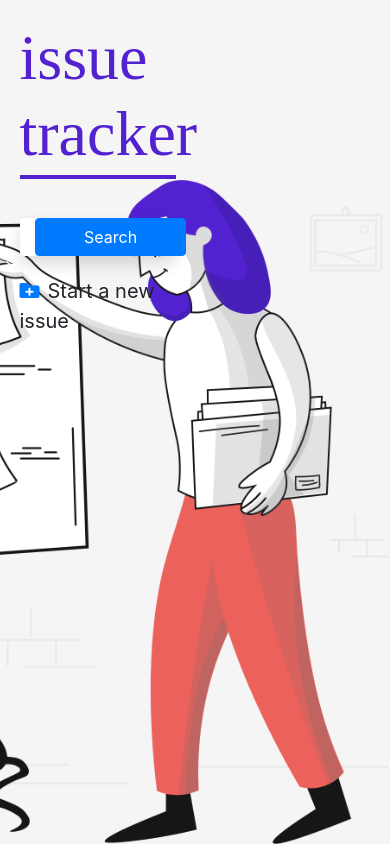
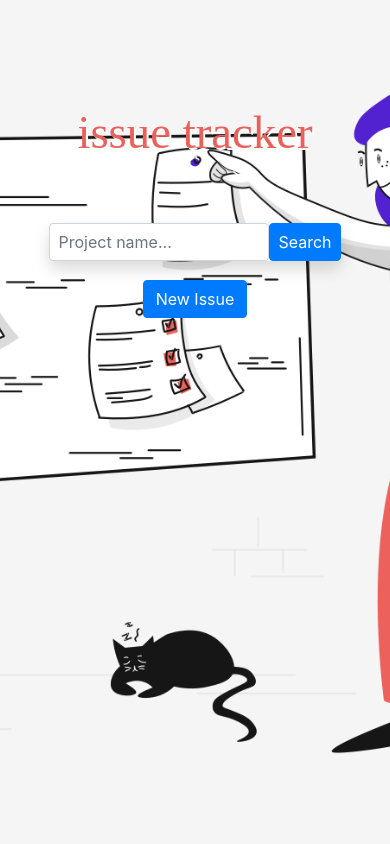
Before and after one commit to torranicles/project-issuetracker, a React (Create React App) app: page / in a window 390 px wide. Built offline with nearby package versions, Linux system fonts and the light colour scheme; a web font is replaced by a local one.

Commit message:
Responsive Home design

```diff
--- a/src/App.js
+++ b/src/App.js
@@ -18,18 +18,28 @@ class App extends React.Component {
         this.handleSubmit = this.handleSubmit.bind(this);
         this.handleProjectSearch = this.handleProjectSearch.bind(this);
         this.handleViewForm = this.handleViewForm.bind(this);
+        this.handleToggle = this.handleToggle.bind(this);
         this.handleCloseForm = this.handleCloseForm.bind(this);
     }
+
     handleViewForm() {
         this.setState({
             viewForm: true
         })
     }
 
+    handleToggle() { //for 768px and lower viewports
+        this.setState({
+            viewForm: true
+        });
+        document.getElementById('left-panel').classList.add('d-none');
+    }
+
     handleCloseForm() {
         this.setState({
             viewForm: false
-        })
+        });
+        document.getElementById('left-panel').classList.remove('d-none');
     }
 
     handleSearchChange(e) {
@@ -100,6 +110,7 @@ class App extends React.Component {
                             handleProjectSearch={this.handleProjectSearch}
                             handleSearchChange={this.handleSearchChange}
                             handleViewForm={this.handleViewForm}
+                            handleToggle={this.handleToggle}
                             handleCloseForm={this.handleCloseForm}
                             handleFormChange={this.handleFormChange}
                             handleSubmit={this.handleSubmit}
--- a/src/Home.module.css
+++ b/src/Home.module.css
@@ -13,11 +13,11 @@
 
 .head {
     display: inline-block;
-    margin: 10% 0 0 10%;
-    font-size: 4rem;
+    margin: 15% 0 0 10%;
+    font-size: 3.5rem;
     font-family: 'Cantata One', serif;
-    color: rgb(82,34,208);
-    border-bottom: 4px solid rgb(82,34,208);
+    color: rgb(236, 96, 91);
+    border-bottom: 4px solid rgb(236, 96, 91);
     padding-bottom: 1%;
     width: 40vw;
 }
@@ -26,24 +26,153 @@
     display: flex;
     border-radius: .5rem;
     background-color: white;
-    margin: 20% 0 0 10%;
+    margin: 20% 0 10% 10%;
     width: 40vw;
 }
 
-.addBtn {
-    margin: 10% 0 0 10%;
-    font-size: 20px;
-    cursor: pointer;
+.searchBar {
+    padding: 5% !important;
+    border-style: none;
 }
 
-.addBtn:hover span {
+.addBtn {
+    margin-left: 10%;
+}
+
+span {
+    cursor: pointer;
+    font-size: 20px;
+}
+
+span:hover {
     text-decoration: underline;
 }
 
 .formContainer {
     width: 70%;
-    background-color: rgba(26, 26, 26, 0.9);
+    background-color: rgba(236, 96, 91, 0.95);
     border-radius: .5rem;
-    padding: 3% 7%;
-    color: white;
+    padding: 2% 5%;
+    font-size: 18px;
+    color: black;
 }
+
+.leftPanel {
+    width: 50%;
+    height: 100%;
+    display: flex;
+    flex-direction: column;
+}
+
+.modal {
+    display: flex;
+    align-items: center;
+    justify-content: center;
+    width: 50%;
+    height: 100%;
+}
+
+#newIssueBtn {
+    display: none;
+}
+
+#searchBtn {
+    padding: 0 5%;
+}
+
+@media only screen and (max-width: 1024px) {
+    .head {
+        margin: 35% 0 15% 10%;
+        font-size: 2.75rem;
+    }
+
+    .formContainer {
+        width: 90%;
+        margin-bottom: 20%;
+    }
+
+    .newIssue {
+        font-size: 26px;
+    }
+
+    span {
+        text-shadow: -2px 2px #F5F5F5;
+    }
+}
+
+@media only screen and (max-width: 768px) {
+    #newIssueBtn {
+        display: inline-block;
+    }
+
+    #searchBtn {
+        padding: 0 3%;
+    }
+
+    .addBtn {
+        display: none;
+    }
+
+    .leftPanel {
+        width: 100vw;
+        height: 70vh;
+        justify-content: center;
+        align-items: center;
+    }
+
+    .modal {
+        width: 100%;
+    }
+
+    .formContainer {
+        width: 60%
+    }
+
+    .head {
+        margin: 0;
+        text-shadow: 2px 2px white;
+        font-size: 10vw;
+        border-bottom: 0;
+        width: 100%;
+        display: flex;
+        align-items: center;
+        justify-content: center;
+    }
+
+    .searchContainer {
+        margin: 15% 0 5%;
+        width: 55%;
+    }
+
+    .searchBar {
+        padding: 5% 3% !important;
+    }
+
+    span {
+        color: rgb(0,123,255);
+        font-size: 24px;
+        font-weight: 600;
+    }
+}
+
+@media only screen and (max-width: 600px) {
+    .bg {
+        background-position: center;
+    }
+
+    .leftPanel {
+        height: 50vh;
+    }
+
+    .formContainer {
+        width: 80%;
+    }
+
+    .searchContainer {
+        width: 75%;
+    }
+
+    .head {
+        font-size: 12vw;
+    }
+}
--- a/src/components/AddIssue.js
+++ b/src/components/AddIssue.js
@@ -1,27 +1,28 @@
+import HomeStyles from '../Home.module.css'
+
 const AddIssue = (props) => {
     return (
         <div className="w-100">
             <form onSubmit={props.handleSubmit} id="form">
                 {
                     props.newSubmit //From adding issue on homepage
-                    ? <i className="fas fa-times float-right" onClick={props.handleCloseForm}/>
+                    ? <i className="fas fa-times float-right text-white" style={{cursor: 'pointer'}}onClick={props.handleCloseForm}/>
                     : null
                 }
                 {
                     props.editForm
-                    ? <h1>Edit issue</h1>
-                    : <h1>New issue</h1>
+                    ? <h1 className="mb-3 text-center">Edit issue</h1>
+                    : <h1 className={`mb-3 text-center text-white ${HomeStyles.newIssue}`}>New issue</h1>
                 }
-                <br/>
                 {
                     props.newSubmit //From adding issue on homepage
-                    ?   <div className="form-group">
+                    ?   <div className="form-group mb-2">
                             <label htmlFor="Project name">Project name:</label>
                             <input onChange={props.handleChange} name="project" type="text" className="form-control" required/>
                         </div>
                         : null
                 }
-                <div className="form-group">
+                <div className="form-group mb-2">
                     <label htmlFor="Issue title">Issue title:</label>
                     <input
                         onChange={props.handleChange}
@@ -32,7 +33,7 @@ const AddIssue = (props) => {
                         required
                     />
                 </div>
-                <div className="form-group">
+                <div className="form-group mb-2">
                     <label htmlFor="Description">Description:</label>
                     <input
                         onChange={props.handleChange}
@@ -43,7 +44,17 @@ const AddIssue = (props) => {
                         required
                     />
                 </div>
-                <div className="form-group">
+                <div className="form-group mb-2">
+                    <label htmlFor="Status">Status:</label>
+                    <input
+                        onChange={props.handleChange}
+                        name="status_text"
+                        type="text"
+                        className="form-control"
+                        defaultValue={props.status}
+                    />
+                </div>
+                <div className="form-group mb-2">
                     <label htmlFor="Created by">Created by:</label>
                     <input
                         onChange={props.handleChange}
@@ -54,7 +65,7 @@ const AddIssue = (props) => {
                         required
                     />
                 </div>
-                <div className="form-group">
+                <div className="form-group mb-3">
                     <label htmlFor="Assigned to">Assigned to:</label>
                     <input
                         onChange={props.handleChange}
@@ -64,23 +75,13 @@ const AddIssue = (props) => {
                         defaultValue={props.assigned_to}
                     />
                 </div>
-                <div className="form-group">
-                    <label htmlFor="Status">Status:</label>
-                    <input
-                        onChange={props.handleChange}
-                        name="status_text"
-                        type="text"
-                        className="form-control"
-                        defaultValue={props.status}
-                    />
-                </div>
                 {
                     props.message
                     ? props.message
                     : null
                 }
                 <div className="text-center">
-                    <button type="submit" className="btn btn-dark">
+                    <button type="submit" className="btn btn-light">
                         {
                             props.message && props.message.includes('Project name already exists.')
                             ? 'Confirm'
--- a/src/components/Home.js
+++ b/src/components/Home.js
@@ -5,7 +5,7 @@ import AddIssue from './AddIssue.js'
 const Home = (props) => {
     return (
         <div className={styles.bg}>
-                <div className="w-50 h-100">
+                <div className={styles.leftPanel} id="left-panel">
                     <h1 className={styles.head}>
                         issue tracker
                     </h1>
@@ -13,21 +13,21 @@ const Home = (props) => {
                         <input type="text"
                             onChange={props.handleSearchChange}
                             placeholder="Project name..."
-                            className="form-control"
-                            style={{
-                                padding: '5%',
-                                borderStyle: 'none'
-                            }}
+                            className={`form-control ${styles.searchBar}`}
                         />
-                        <input className="btn btn-primary px-5" type="submit" value="Search"/>
+                        <input className="btn btn-primary" id={styles.searchBtn} type="submit" value="Search"/>
                     </form>
-                    <div className={styles.addBtn} onClick={props.handleViewForm}>
-                        <i className="fas fa-folder-plus mr-2 text-primary"/><span>Start a new issue</span>
+                    <div className={styles.addBtn}>
+                        <i className="fas fa-folder-plus mr-2 text-primary"/>
+                        <span onClick={props.handleViewForm}>Start a new issue</span>
                     </div>
+                    <button  onClick={props.handleToggle} type="button" className="btn btn-primary" id={styles.newIssueBtn}>
+                            New Issue
+                    </button>
                 </div>
                 {
                     props.viewForm
-                    ? <div className="d-flex align-items-center justify-content-center w-50 h-100">
+                    ? <div className={styles.modal} id="modal-form">
                         <div className={styles.formContainer}>
                             <AddIssue
                                 newSubmit={true}
```
